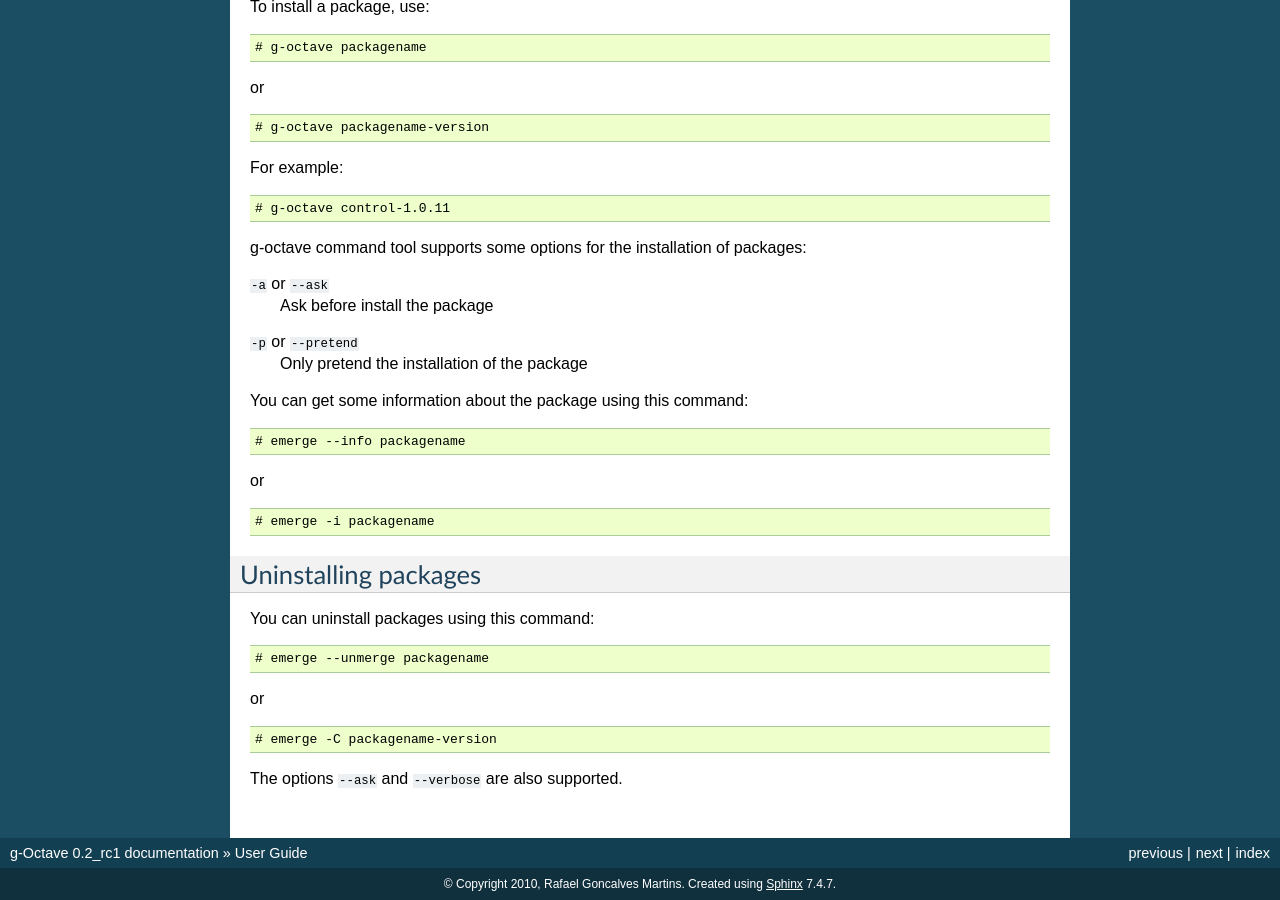
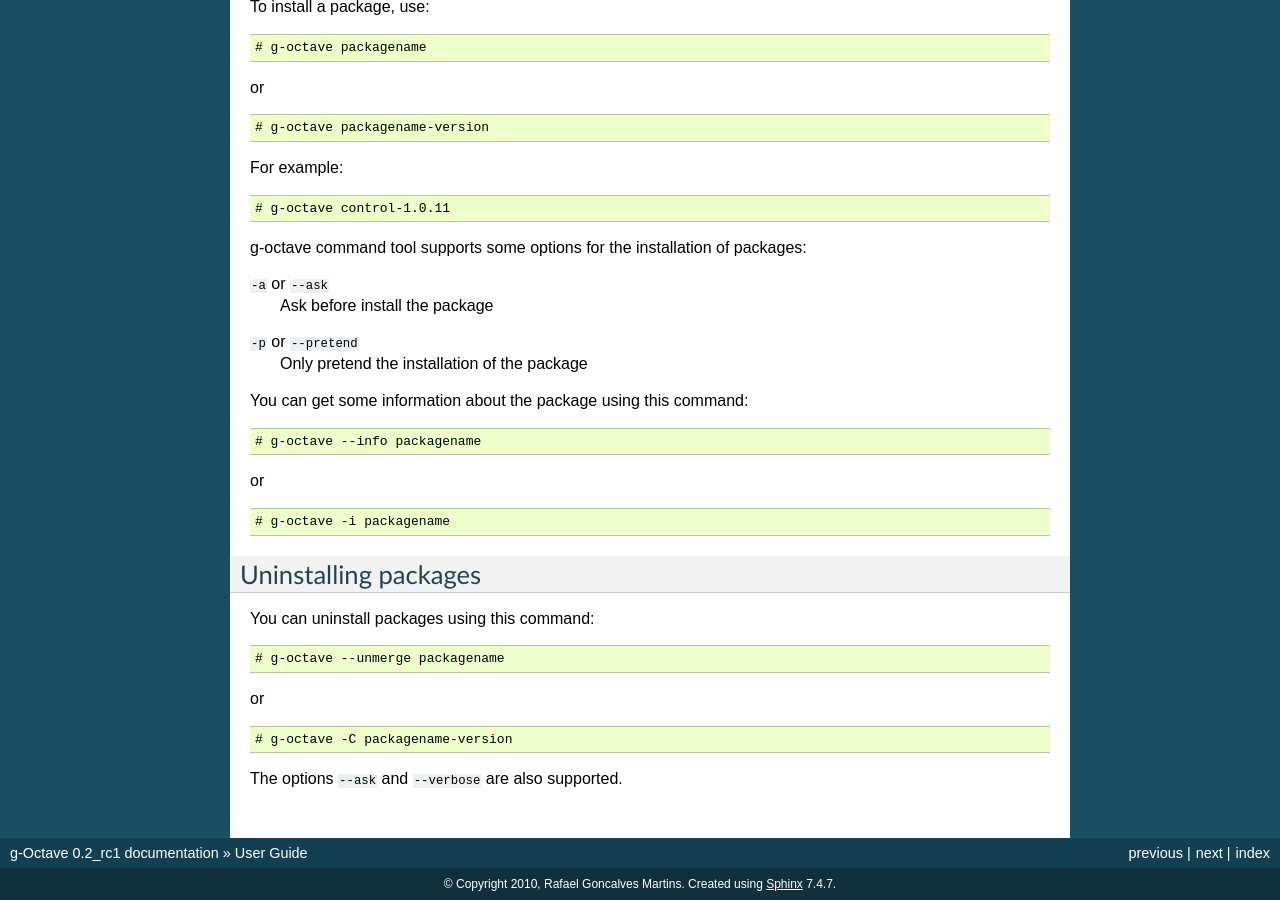
Before and after one commit to rafaelmartins/g-octave, a Sphinx documentation site: the page built from docs/userguide.rst, in a window 1280 px wide and 900 px high, scrolled down 1624 px. Built offline with Sphinx 7.4.7, drawn with Linux system fonts in a browser that asks for light colours.

Commit message:
small documentation fixes

```diff
--- a/docs/userguide.rst
+++ b/docs/userguide.rst
@@ -116,11 +116,11 @@ packages:
 
 You can get some information about the package using this command: ::
 
-    # emerge --info packagename
+    # g-octave --info packagename
 
 or ::
 
-    # emerge -i packagename
+    # g-octave -i packagename
 
 
 Uninstalling packages
@@ -128,10 +128,10 @@ Uninstalling packages
 
 You can uninstall packages using this command: ::
 
-    # emerge --unmerge packagename
+    # g-octave --unmerge packagename
 
 or ::
 
-    # emerge -C packagename-version
+    # g-octave -C packagename-version
 
 The options ``--ask`` and ``--verbose`` are also supported.
```
